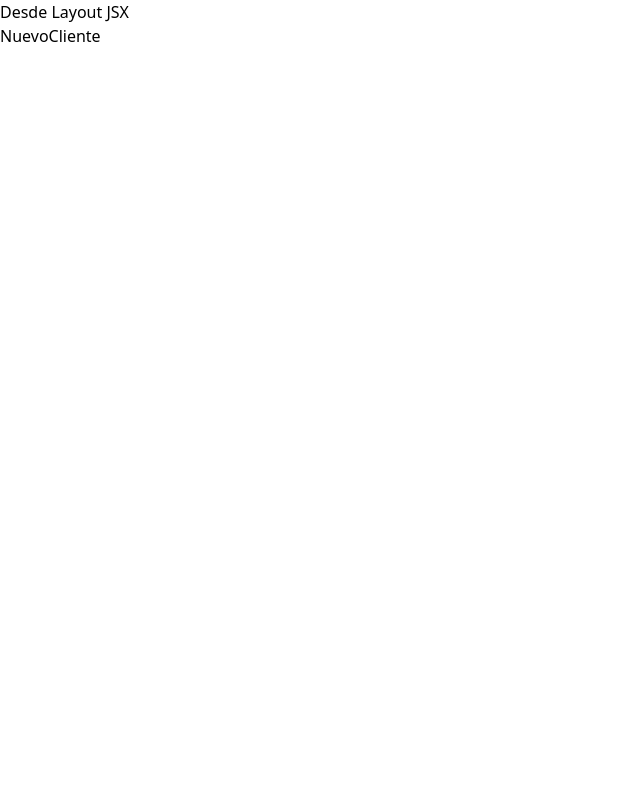
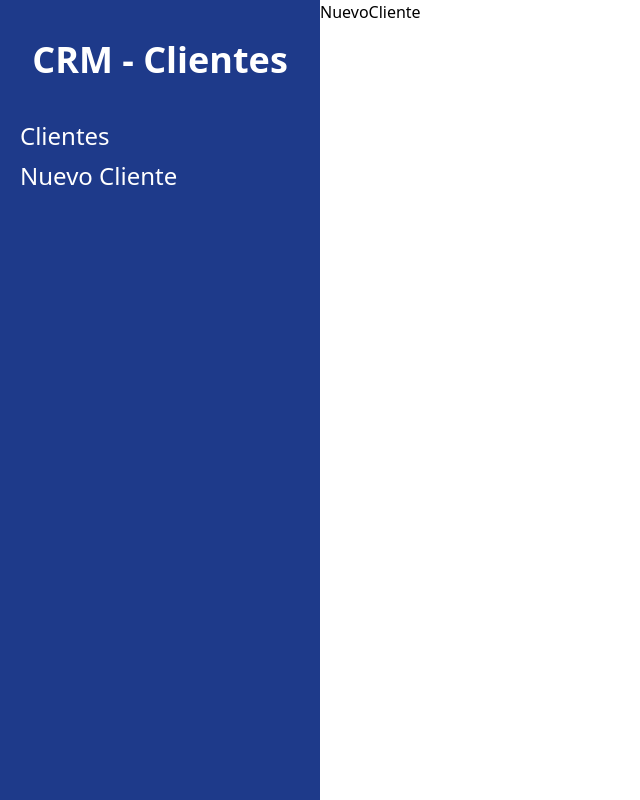
Before and after one commit to Jorki3/crm-react, a React (Vite) app: page /clientes/nuevo in a window 1280 px wide. Shown: the whole page, without its empty margins (0-640 px from the left). Built offline with nearby package versions, Linux system fonts and the light colour scheme.

Commit message:
CSS a Layout

```diff
--- a/src/layout/Layout.jsx
+++ b/src/layout/Layout.jsx
@@ -2,10 +2,24 @@
 
 const Layout = () => {
     return (
-        <div>
-            <h1>Desde Layout JSX</h1>
+        <div className="md:flex md:min-h-screen">
+            <div className="md:w-1/4 bg-blue-900 px-5 py-10">
+                <h2 className="text-4xl font-black text-center text-white">CRM - Clientes</h2>
+                <nav className="mt-10">
+                    <a
+                        className="text-white text-2xl block mt-2 hover:text-blue-300"
+                        href="/clientes"
+                    >Clientes</a>
+                    <a
+                        className="text-white text-2xl block mt-2 hover:text-blue-300"
+                        href="/clientes/nuevo"
+                    >Nuevo Cliente</a>
+                </nav>
+            </div>
 
-            <Outlet />
+            <div className="md:w-3/4">
+                <Outlet />
+            </div>
         </div>
     )
 }
--- a/src/paginas/NuevoCliente.jsx
+++ b/src/paginas/NuevoCliente.jsx
@@ -2,7 +2,7 @@
 
 const NuevoCliente = () => {
   return (
-    <div>NuevoCliente</div>
+    <h1>NuevoCliente</h1>
   )
 }
 
--- a/tailwind.config.cjs
+++ b/tailwind.config.cjs
@@ -1,6 +1,6 @@
 /** @type {import('tailwindcss').Config} */
 module.exports = {
-  content: ['./index.html', './src/**.jsx'],
+  content: ['./index.html', './src/**/*.jsx'],
   theme: {
     extend: {},
   },
```
